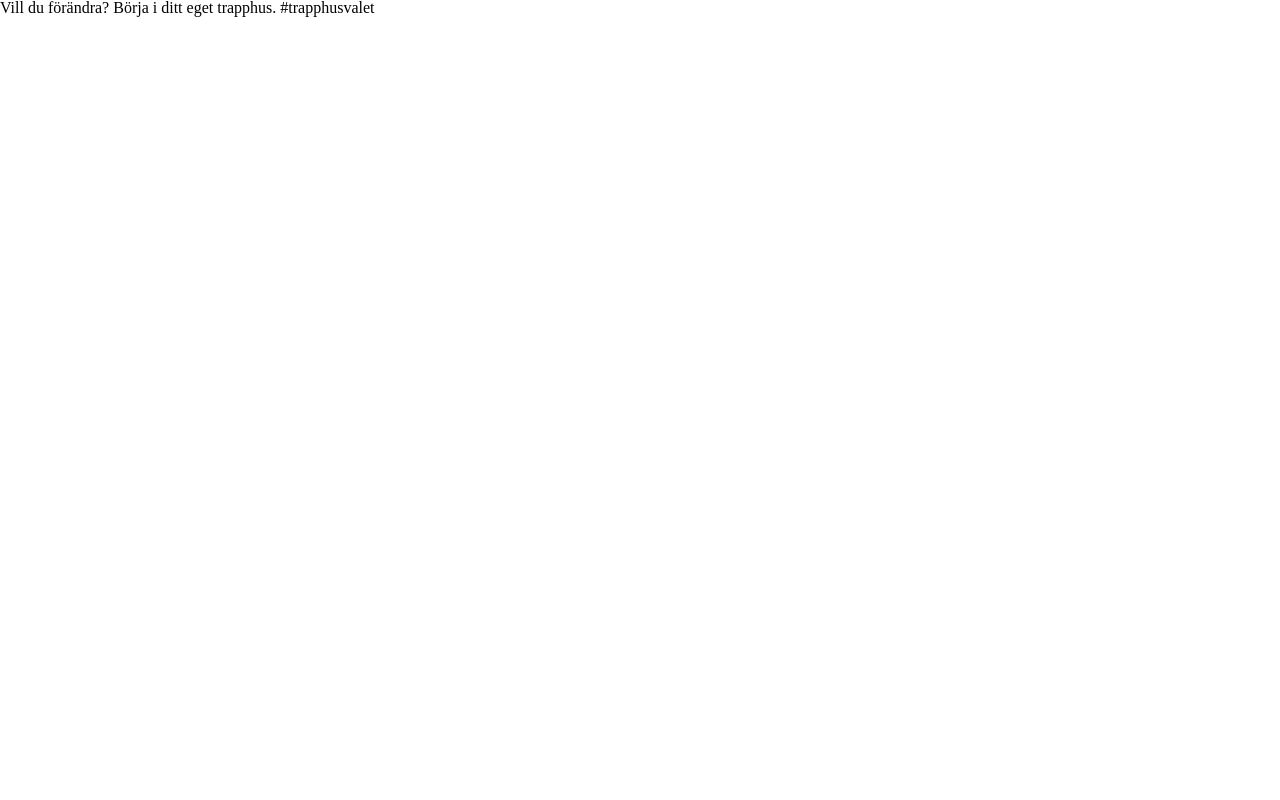
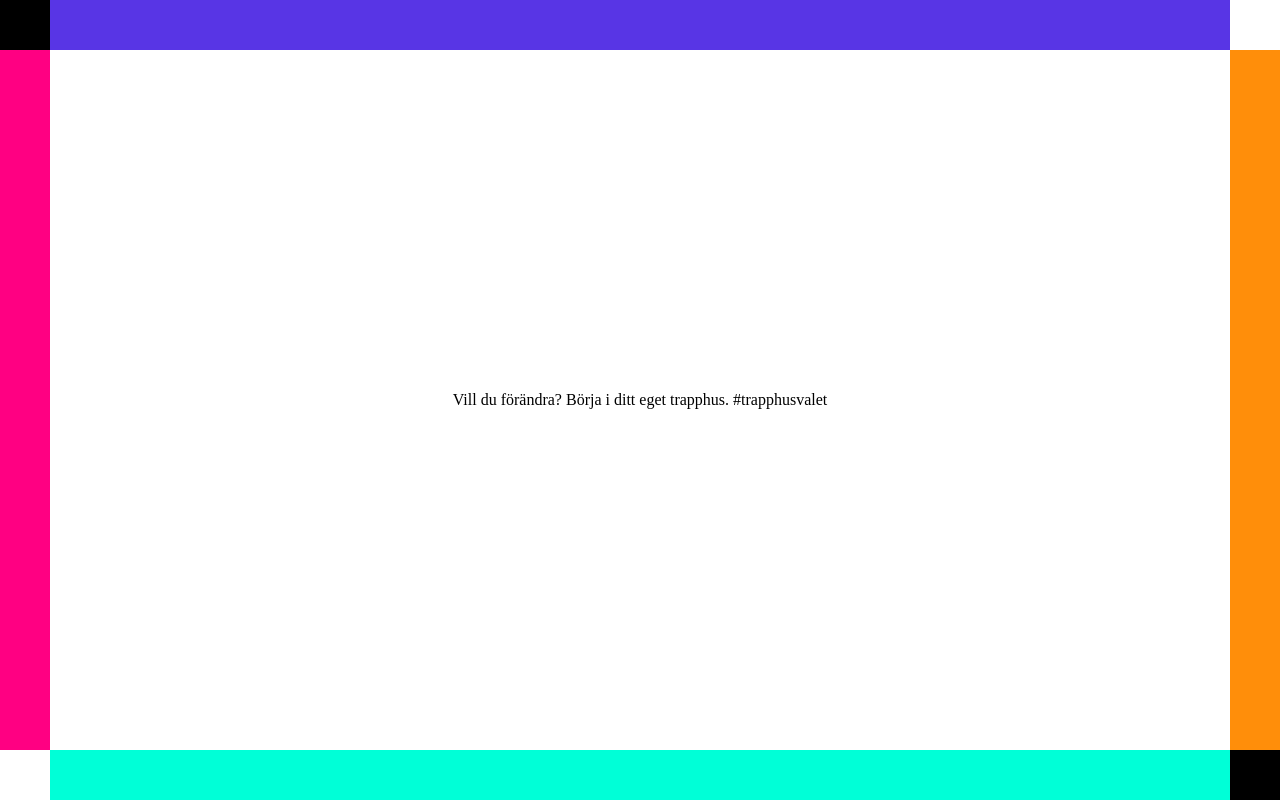
Before and after one commit to vikedv/trapphusvalet, a Next.js app: page / in a window 1280 px wide. Built offline with nearby package versions, Linux system fonts and the light colour scheme.

Commit message:
Add main frame

```diff
--- a/components/Layout.js
+++ b/components/Layout.js
@@ -5,7 +5,7 @@ export default ({
   title = 'Trapphusvalet',
   description = 'Låt inte SD kidnappa din känsla av missnöje',
 }) => (
-  <>
+  <div className="container">
     <Head>
       <title>{title}</title>
       <meta charSet="utf-8" />
@@ -27,7 +27,53 @@ export default ({
       <meta name="twitter:image:alt" content="Trapphusvalet" />
       <meta name="twitter:site" content="@trapphusvalet" />
     </Head>
-    {children}
+    <div className="black" />
+    <div className="purple" />
+    <div className="white" />
+    <div className="pink" />
+    <main>{children}</main>
+    <div className="orange" />
+    <div className="white" />
+    <div className="turquoise" />
+    <div className="black" />
+    <style jsx>{`
+      .container {
+        min-height: 100vh;
+        display: grid;
+        grid-template-columns: 50px auto 50px;
+        grid-template-rows: 50px auto 50px;
+      }
+      .black {
+        background-color: black;
+      }
+      .purple {
+        background-color: #5835e5;
+      }
+      .white {
+        background-color: white;
+      }
+      .pink {
+        background-color: #ff0082;
+      }
+      .orange {
+        background-color: #ff8e0a;
+      }
+      .white {
+        background-color: white;
+      }
+      .turquoise {
+        background-color: #00ffd7;
+      }
+      .black {
+        background-color: black;
+      }
+      main {
+        padding: 1em;
+        display: flex;
+        justify-content: center;
+        align-items: center;
+      }
+    `}</style>
     <style global jsx>{`
       /* http://meyerweb.com/eric/tools/css/reset/
          v2.0 | 20110126
@@ -159,5 +205,5 @@ export default ({
         border-spacing: 0;
       }
     `}</style>
-  </>
+  </div>
 );
```
Also changed, not shown: .eslintrc.json.
